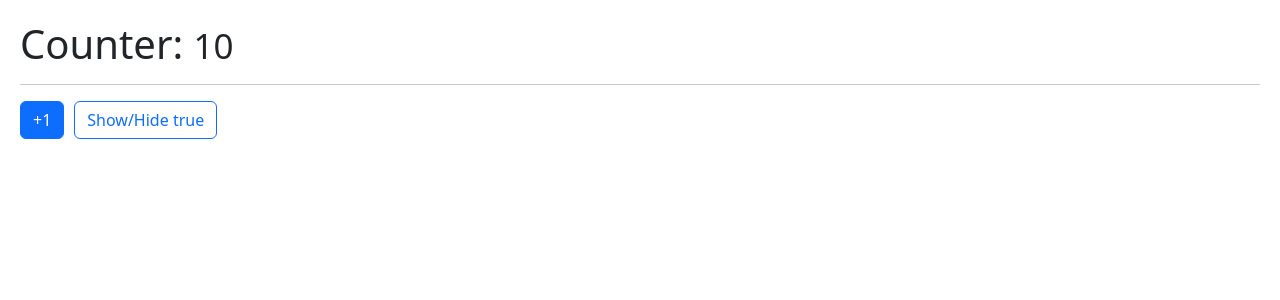
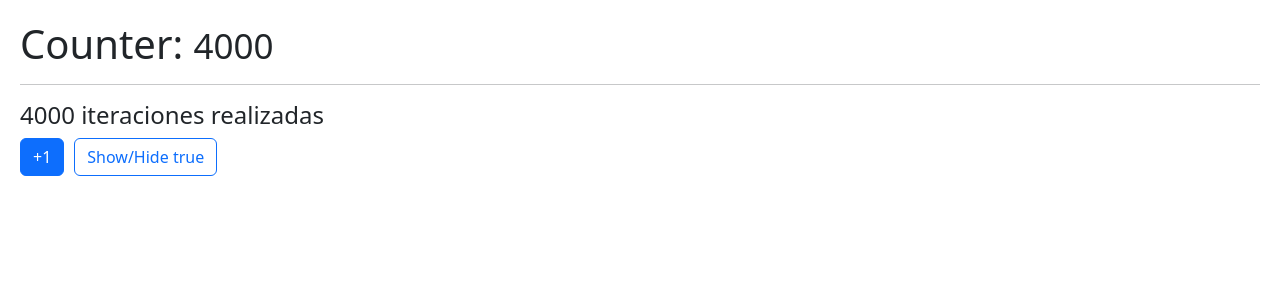
Before and after one commit to NachoBasilio/Estudio-Hook-App, a React (Vite) app: page / in a window 1280 px wide. Shown: the top 300 px of the page. Built offline with nearby package versions, Linux system fonts and the light colour scheme.

Commit message:
Aplique la forma comun de useMemo

```diff
--- /dev/null
+++ b/src/06-useMemo/MemoHook.jsx
@@ -0,0 +1,52 @@
+import { useMemo, useState } from 'react';
+import useCounter from '../hooks/useCounter';
+
+const heavyStuff = (iteraciones = 100) => {
+    for(let i = 0; i < iteraciones; i++){
+        console.log('Ahí vamos...');
+    }
+    return `${iteraciones} iteraciones realizadas`;
+}
+
+
+export default function MemoHook() {
+    const { contador, incremento } = useCounter(4000);
+    const [show, setShow] = useState(true);
+
+    const memorizadValue = useMemo(() => heavyStuff(contador), [contador])
+
+  return (
+    <>
+        <h1>
+            Counter: <small>
+                {contador}
+            </small>
+        </h1>
+        <hr />
+        <h4>
+            {memorizadValue}
+        </h4>
+
+        <button
+        className="btn btn-primary"
+        onClick={
+            () => {
+                incremento();
+            }
+        }
+        >
+            +1
+        </button>
+
+        <button
+        className="btn btn-outline-primary ml-3"
+        onClick={()=>{
+            setShow(!show);
+        }}
+        >
+            Show/Hide {JSON.stringify(show)}
+        </button>
+
+    </>
+  )
+}
--- a/src/06-useMemo/Small.jsx
+++ b/src/06-useMemo/Small.jsx
@@ -1,17 +1,17 @@
-import React from 'react';
-import PropTypes from 'prop-types';
+// import React from 'react';
+// import PropTypes from 'prop-types';
 
-const Small = React.memo(({ contador }) => {
-    console.log('Me volví a llamar :(');
-  return (
-    <small>
-      {contador}
-    </small>
-  );
-});
+// const Small = React.memo(({ contador }) => {
+//     console.log('Me volví a llamar :(');
+//   return (
+//     <small>
+//       {contador}
+//     </small>
+//   );
+// });
 
-Small.propTypes = {
-  contador: PropTypes.number.isRequired
-};
+// Small.propTypes = {
+//   contador: PropTypes.number.isRequired
+// };
 
-export default Small;
+// export default Small;
--- a/src/HookApp.jsx
+++ b/src/HookApp.jsx
@@ -4,15 +4,17 @@
 //import FormWithCustomHook from "./02-useEffect/FormWithCustomHook"
 //import MultiplesCustomHooks from "./03-Ejemplos/MultiplesCustomHooks";
 //import FocusScreen from "./04-useRef/FocusScreen";
-import Memorize from "./06-useMemo/Memorize";
+//import Memorize from "./06-useMemo/Memorize";
 //import Layout from "./05-useLayoutEffect/Layout";
+import MemoHook from "./06-useMemo/MemoHook"
+
 
 
 
 export default function HookApp() {
   return (
     <div>
-        <Memorize />
+        <MemoHook />
     </div>
   )
 }
```
